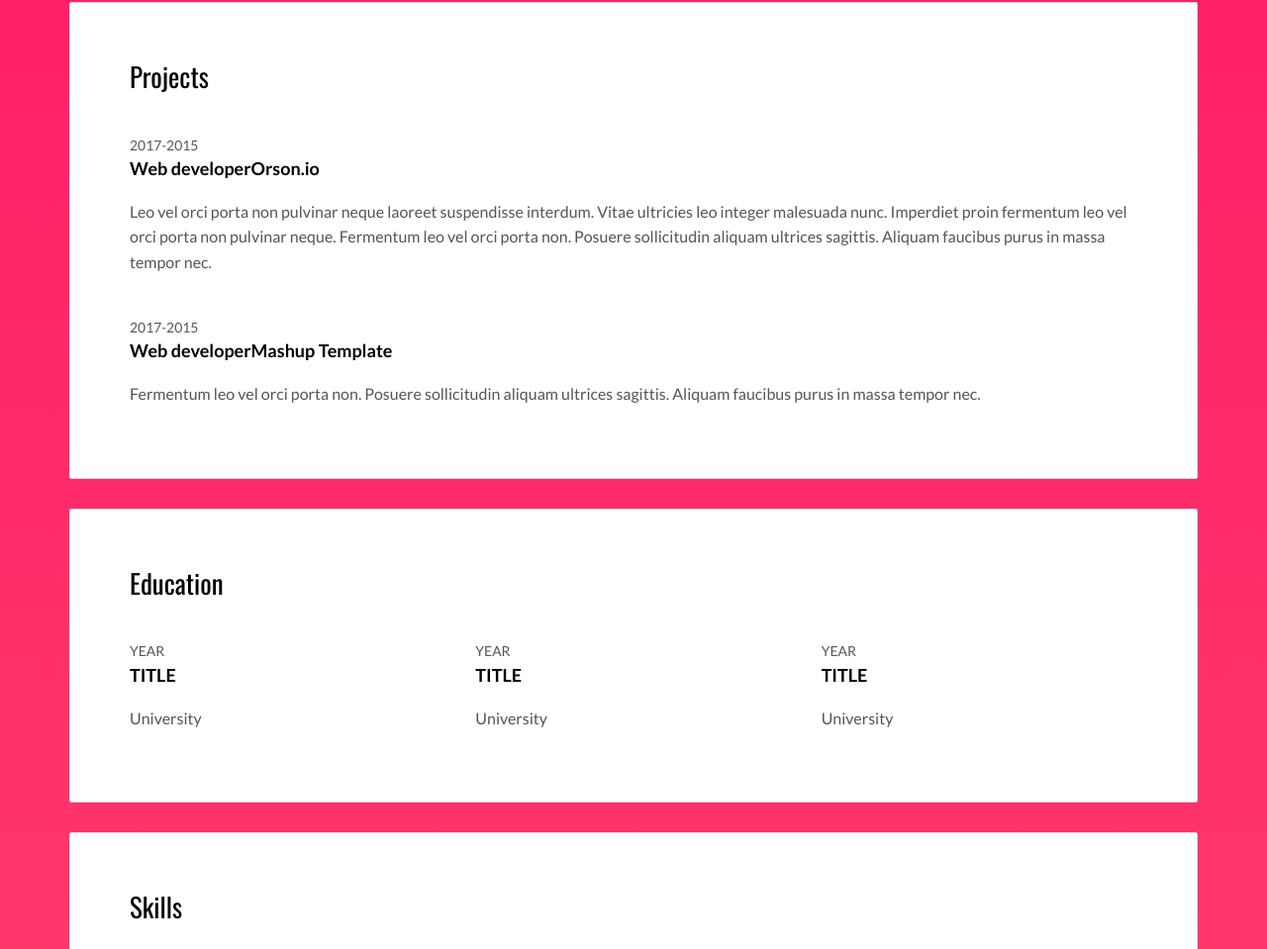
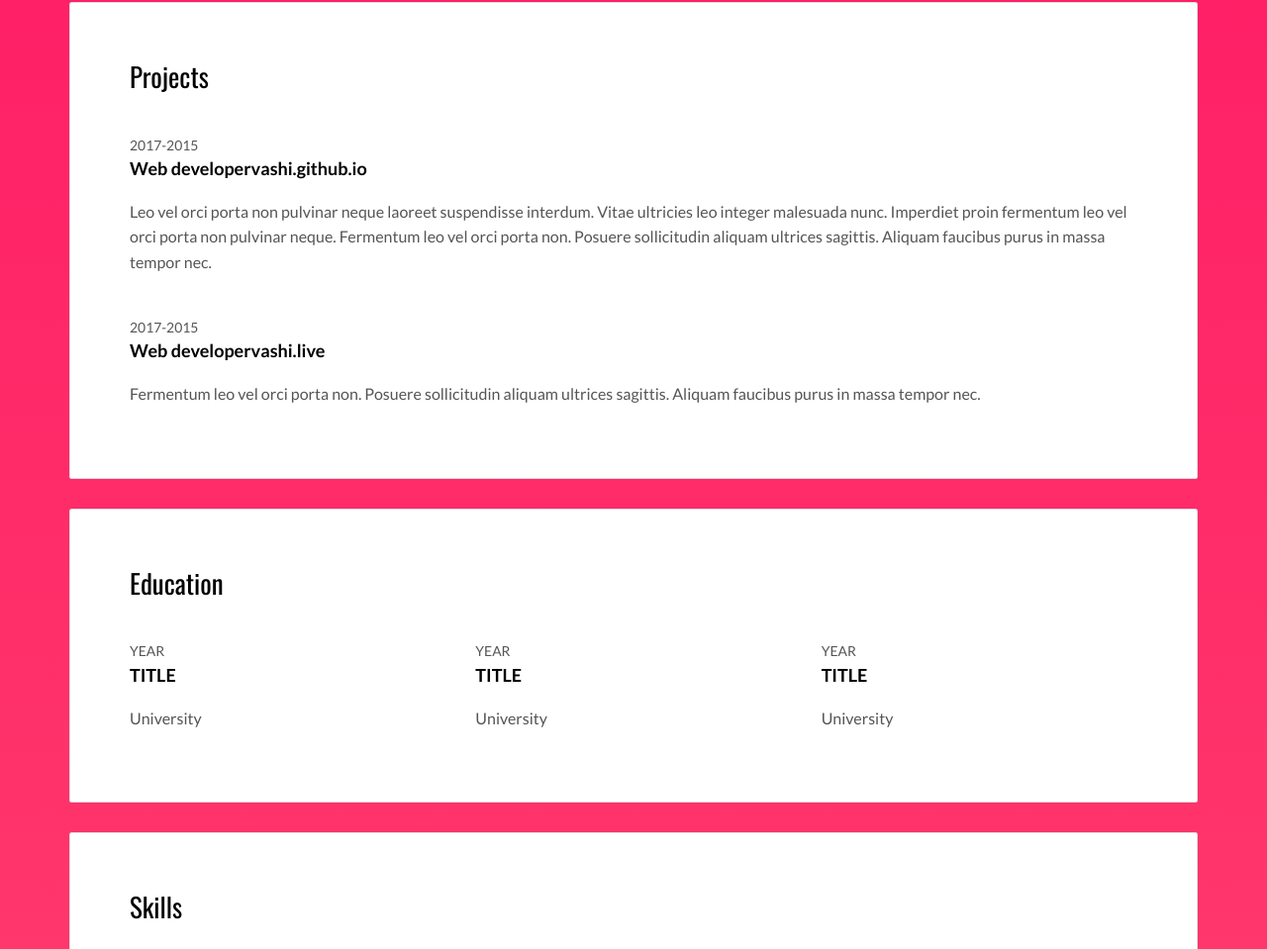
Before and after one commit to laxminagln/vashi.io, a plain HTML site: page index.html in a window 1280 px wide. Shown: the part 1351-2310 px from the top of the page at 99% size. Drawn offline with nearby package versions, Linux system fonts and the light colour scheme.

Commit message:
Update index.html

```diff
--- a/index.html
+++ b/index.html
@@ -109,7 +109,7 @@
             <h2>Projects</h2>
             <div class="work-experience">
               <small class="date">2017-2015</small>
-              <h3 class="h5 date-title">Web developer<a href="http://en.orson.io" title="Create professionnal website">Orson.io</a></h3>
+              <h3 class="h5 date-title">Web developer<a href="http://en.orson.io" title="Create professionnal website">vashi.github.io</a></h3>
 
 
               <p>Leo vel orci porta non pulvinar neque laoreet suspendisse interdum. Vitae ultricies leo integer malesuada nunc. Imperdiet proin fermentum leo vel orci porta non pulvinar neque. Fermentum leo vel orci porta non. Posuere sollicitudin aliquam ultrices sagittis. Aliquam faucibus purus in massa tempor nec.</p>
@@ -117,7 +117,7 @@
 
             <div class="work-experience">
               <small class="date">2017-2015</small>
-              <h3 class="h5 date-title">Web developer<a href="http://mashup-template.com" title="">Mashup Template</a></h3>
+              <h3 class="h5 date-title">Web developer<a href="http://mashup-template.com" title="">vashi.live</a></h3>
 
               <p>Fermentum leo vel orci porta non. Posuere sollicitudin aliquam ultrices sagittis. Aliquam faucibus purus in massa tempor nec.</p>
             </div>
```
